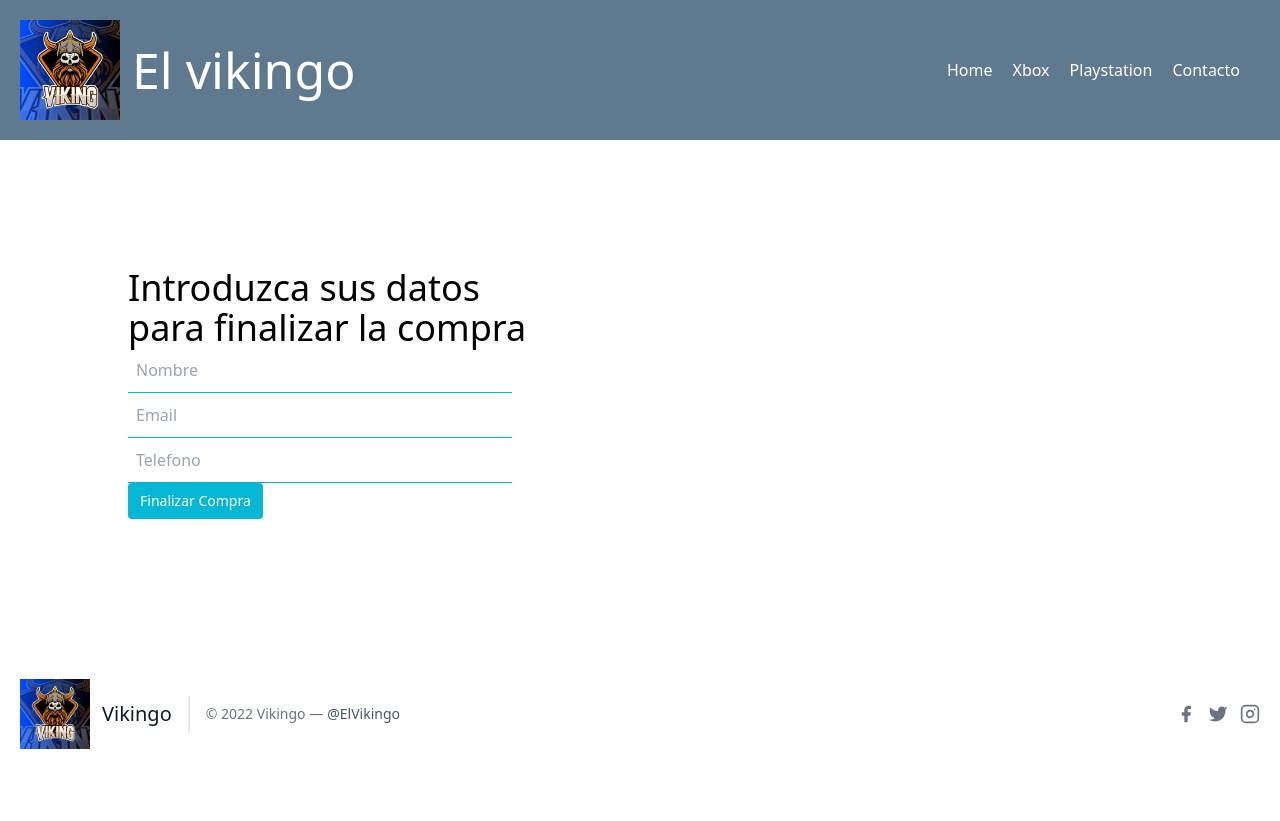
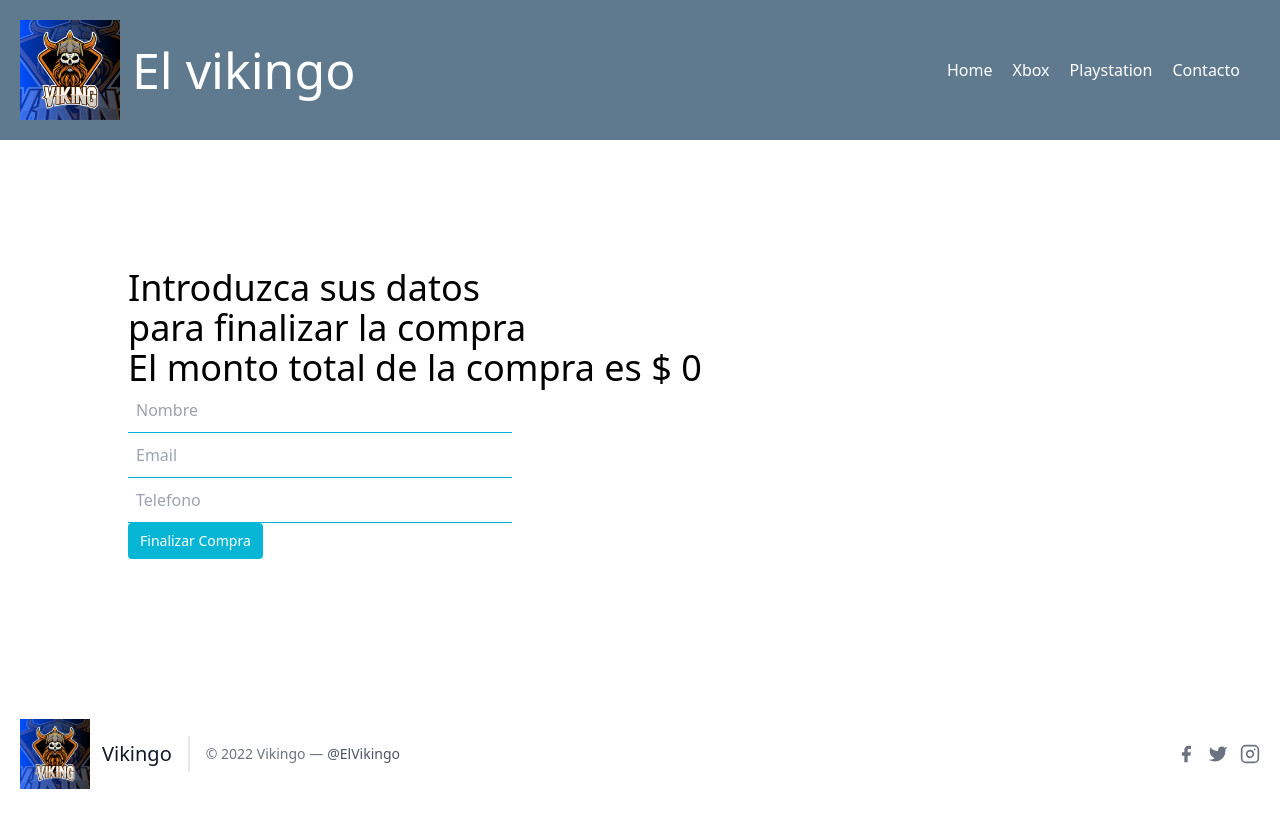
Before and after one commit to nehuenperticarari/reactjs, a React (Create React App) app: page /comprar in a window 1280 px wide. Before the commit the page ends 800 px from the top, so only its background shows below. Built offline with nearby package versions, Linux system fonts and the light colour scheme.

Commit message:
cambio en signo pesos

```diff
--- a/src/componente/Order.js
+++ b/src/componente/Order.js
@@ -50,6 +50,7 @@ const Order = () => {
     <div className='p-32'>
     <p className='font-sans text-4xl'>Introduzca sus datos</p>
     <p className='font-sans text-4xl'>para finalizar la compra</p>
+    <p className='font-sans text-4xl'>El monto total de la compra es $ {totalCart}</p>
     <form className="w-full max-w-sm" onSubmit={handlerEnvio}>
       <div className="flex items-center border-b border-cyan-500 py-2">
         <input onChange={handler} id='nombre' name='nombre' className="appearance-none bg-transparent border-none w-full text-gray-700 mr-3 py-1 px-2 leading-tight focus:outline-none" type="text" placeholder="Nombre" aria-label="Full name"/>
```
